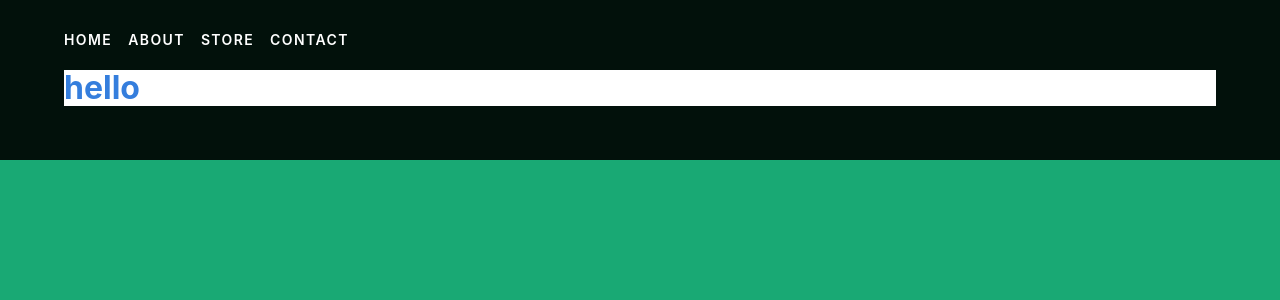
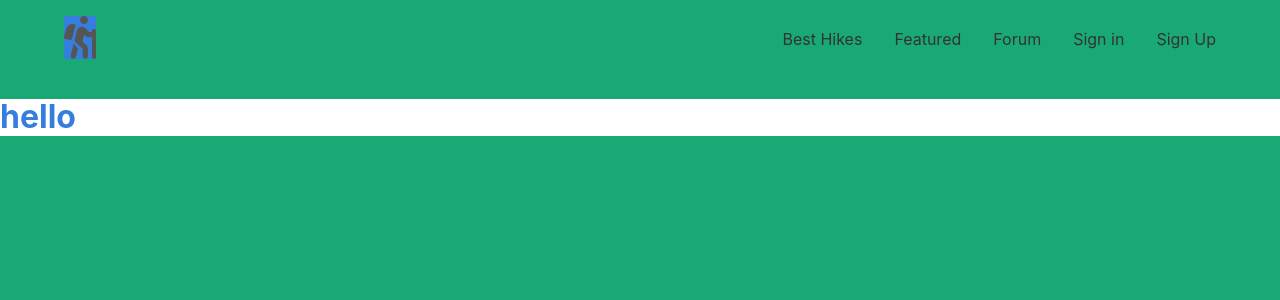
Before and after one commit to ColtonHibbert/myoutdoortrails, a React (Create React App) app: page / in a window 1280 px wide. Shown: the top 300 px of the page. Built offline with nearby package versions, Linux system fonts and the light colour scheme.

Commit message:
working on layout components

```diff
--- /dev/null
+++ b/src/components/Navigation.js
@@ -0,0 +1,24 @@
+import React from 'react';
+
+export const Navigation = () => {
+    return (
+        <div>
+            <nav class="db dt-l w-100 border-box pa3 ph5-l">
+                <a class="db dtc-l v-mid mid-gray link dim w-100 w-25-l tc tl-l mb2 mb0-l" href="#" title="Home">
+                    <div className="dib w2 h2 br-100">
+                        <svg aria-hidden="true"  focusable="false" data-prefix="fas" data-icon="hiking" class="bg-blue" role="img" xmlns="http://www.w3.org/2000/svg" viewBox="0 0 384 512"><path fill="currentColor" d="M80.95 472.23c-4.28 17.16 6.14 34.53 23.28 38.81 2.61.66 5.22.95 7.8.95 14.33 0 27.37-9.7 31.02-24.23l25.24-100.97-52.78-52.78-34.56 138.22zm14.89-196.12L137 117c2.19-8.42-3.14-16.95-11.92-19.06-43.88-10.52-88.35 15.07-99.32 57.17L.49 253.24c-2.19 8.42 3.14 16.95 11.92 19.06l63.56 15.25c8.79 2.1 17.68-3.02 19.87-11.44zM368 160h-16c-8.84 0-16 7.16-16 16v16h-34.75l-46.78-46.78C243.38 134.11 228.61 128 212.91 128c-27.02 0-50.47 18.3-57.03 44.52l-26.92 107.72a32.012 32.012 0 0 0 8.42 30.39L224 397.25V480c0 17.67 14.33 32 32 32s32-14.33 32-32v-82.75c0-17.09-6.66-33.16-18.75-45.25l-46.82-46.82c.15-.5.49-.89.62-1.41l19.89-79.57 22.43 22.43c6 6 14.14 9.38 22.62 9.38h48v240c0 8.84 7.16 16 16 16h16c8.84 0 16-7.16 16-16V176c.01-8.84-7.15-16-15.99-16zM240 96c26.51 0 48-21.49 48-48S266.51 0 240 0s-48 21.49-48 48 21.49 48 48 48z"></path></svg>
+                    </div>
+                </a>
+                <div class="db dtc-l v-mid w-100 w-75-l tc tr-l">
+                    <a class="link dim dark-gray f6 f5-l dib mr3 mr4-l" href="#" title="Best Hikes">Best Hikes</a>
+                    <a class="link dim dark-gray f6 f5-l dib mr3 mr4-l" href="#" title="Featured">Featured</a>
+                    <a class="link dim dark-gray f6 f5-l dib mr3 mr4-l" href="#" title="Forum">Forum</a>
+                    <a class="link dim dark-gray f6 f5-l dib mr3 mr4-l" href="#" title="Sign in">Sign in</a>
+                    <a class="link dim dark-gray f6 f5-l dib" href="#" title="Sign up">Sign Up</a>
+                </div>
+            </nav>
+        </div>
+    )
+}
+
+export default Navigation;
--- a/src/App.js
+++ b/src/containers/App.js
@@ -2,10 +2,11 @@ import React, { Component } from 'react';
 import 'tachyons';
 import 'redux';
 import { connect } from 'react-redux';
-import { store } from './index.js';
+import { store } from '../index.js';
+import Navigation from '../components/Navigation.js';
 import {
   showText,
-} from './services/actions.js';
+} from '../services/actions.js';
 
 const mapStateToProps = (state) => {
   return {
@@ -26,18 +27,10 @@ class App extends Component {
       <div
         className="min-vh-100 bg-green"
       >
-        <header class="bg-black-90 fixed w-100 ph3 pv3 pv4-ns ph4-m ph5-l">
-        <nav class="f6 fw6 ttu tracked">
-          <a class="link dim white dib mr3" href="#" title="Home">Home</a>
-          <a class="link dim white dib mr3" href="#" title="About">About</a>
-          <a class="link dim white dib mr3" href="#" title="Store">Store</a>
-          <a class="link dim white dib" href="#" title="Contact">Contact</a>
-
-        </nav>
+        <Navigation />
         <h1 className="bg-white blue"
-        onClick={this.props.showText}
+          onClick={this.props.showText}
         >{this.props.text}</h1>
-        </header>
       </div>
   );
   }
--- a/src/index.js
+++ b/src/index.js
@@ -1,7 +1,7 @@
 import React from 'react';
 import ReactDOM from 'react-dom';
 import './index.css';
-import App from './App';
+import App from './containers/App.js';
 import { createStore, applyMiddleware, combineReducers } from 'redux';
 import { Provider } from 'react-redux';
 import thunk  from 'redux-thunk'
--- /dev/null
+++ b/src/services/attribution.js
@@ -0,0 +1 @@
+// hiking icon  https://fontawesome.com/license/free
```
Also changed, not shown: src/components/Template.js (added, +10 -0 lines), src/services/hiking-solid.svg (added).
